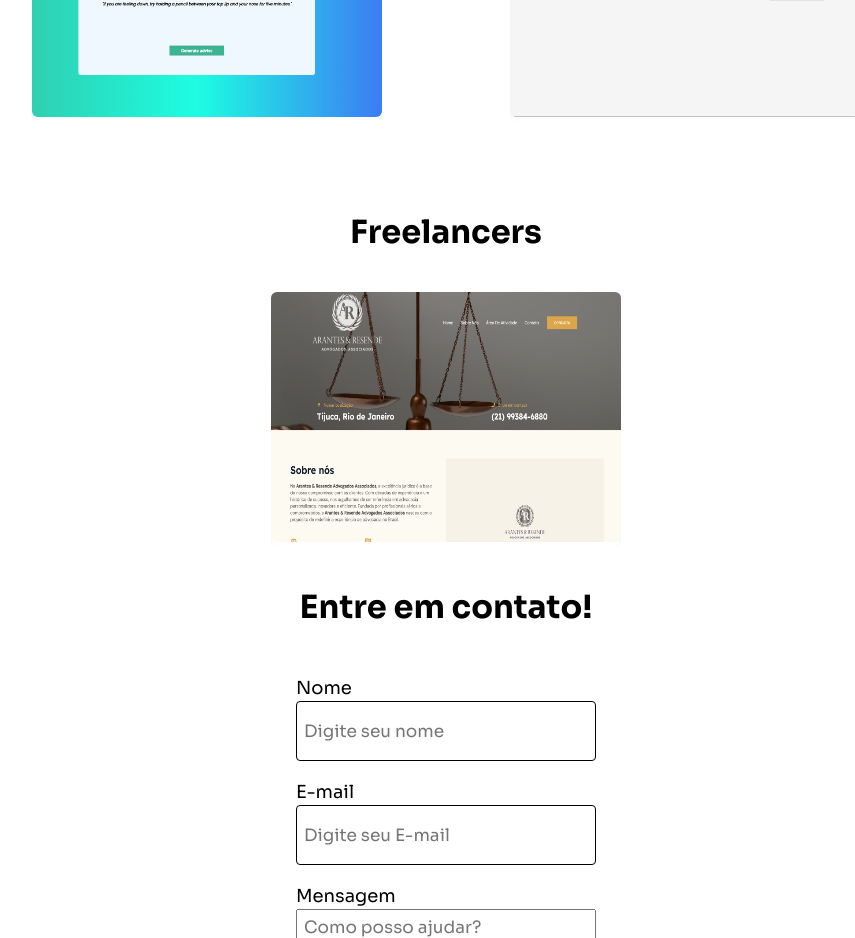
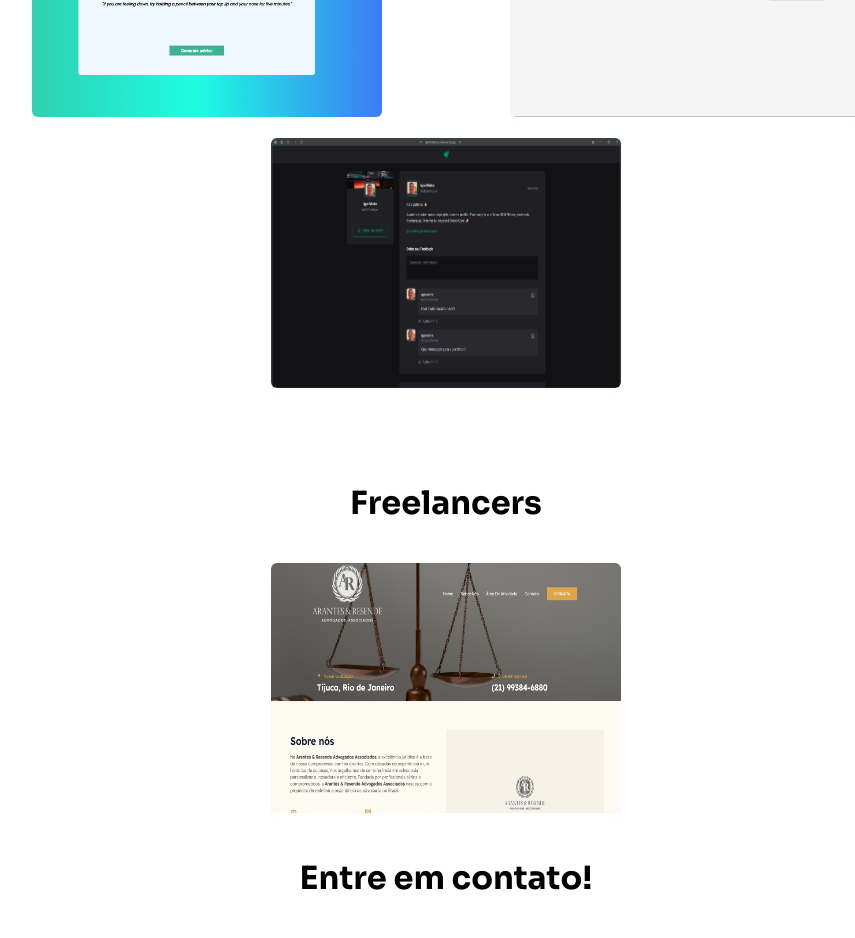
Before and after one commit to igormtt/portfolio-v2, a React (Vite) app: page / in a window 1280 px wide. Shown: the part 2980-3918 px from the top of the page, without its empty margins (194-1049 px from the left). Built offline with nearby package versions, Linux system fonts and the light colour scheme.

Commit message:
Adicionando projeto feito no curso da Rocketseat

```diff
--- a/src/App.tsx
+++ b/src/App.tsx
@@ -224,6 +224,10 @@ export default function App() {
               url="https://portfolio-black-seven-24.vercel.app/"
               image="/old_portfolio.png"
             />
+            <Projeto
+              url="https://ignite-feed-psi-orcin.vercel.app/"
+              image="/ignite-feed.png"
+            />
           </div>
         </div>
 
```
Also changed, not shown: public/ignite-feed.png (added).
